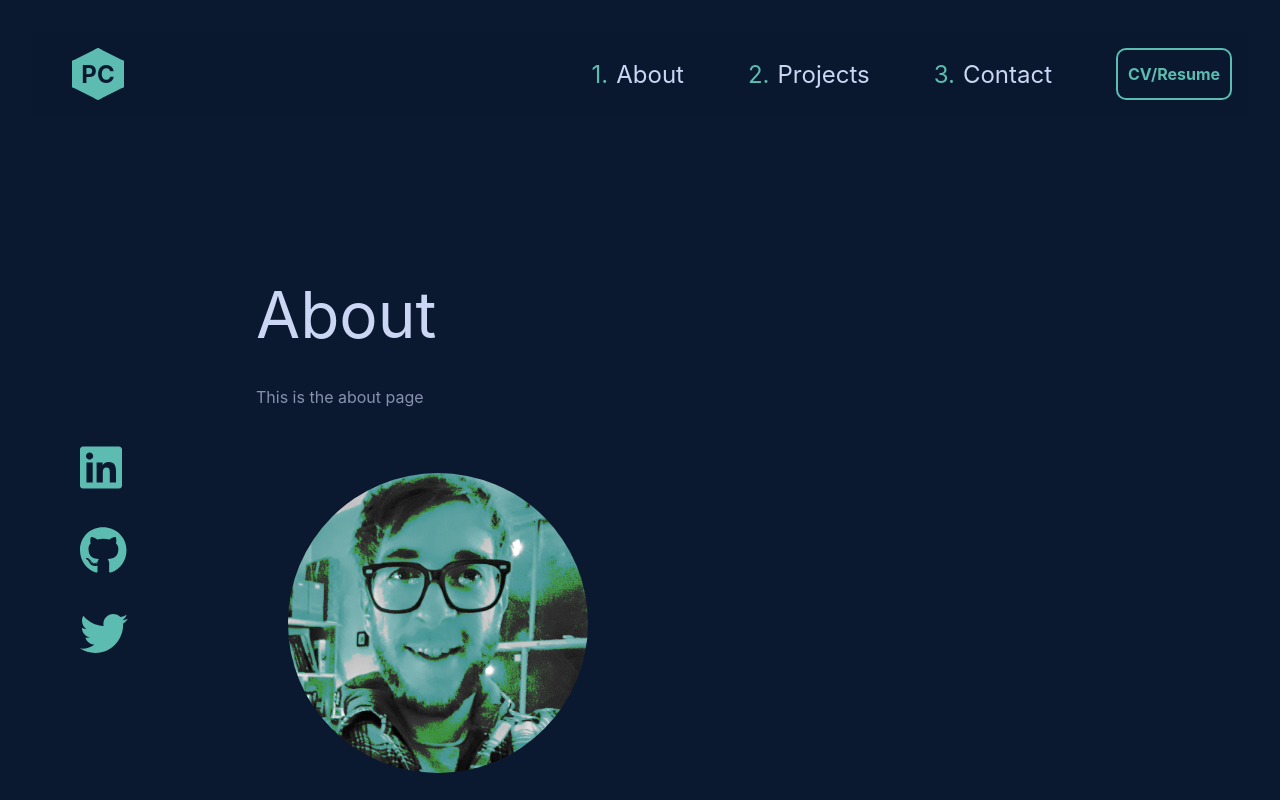
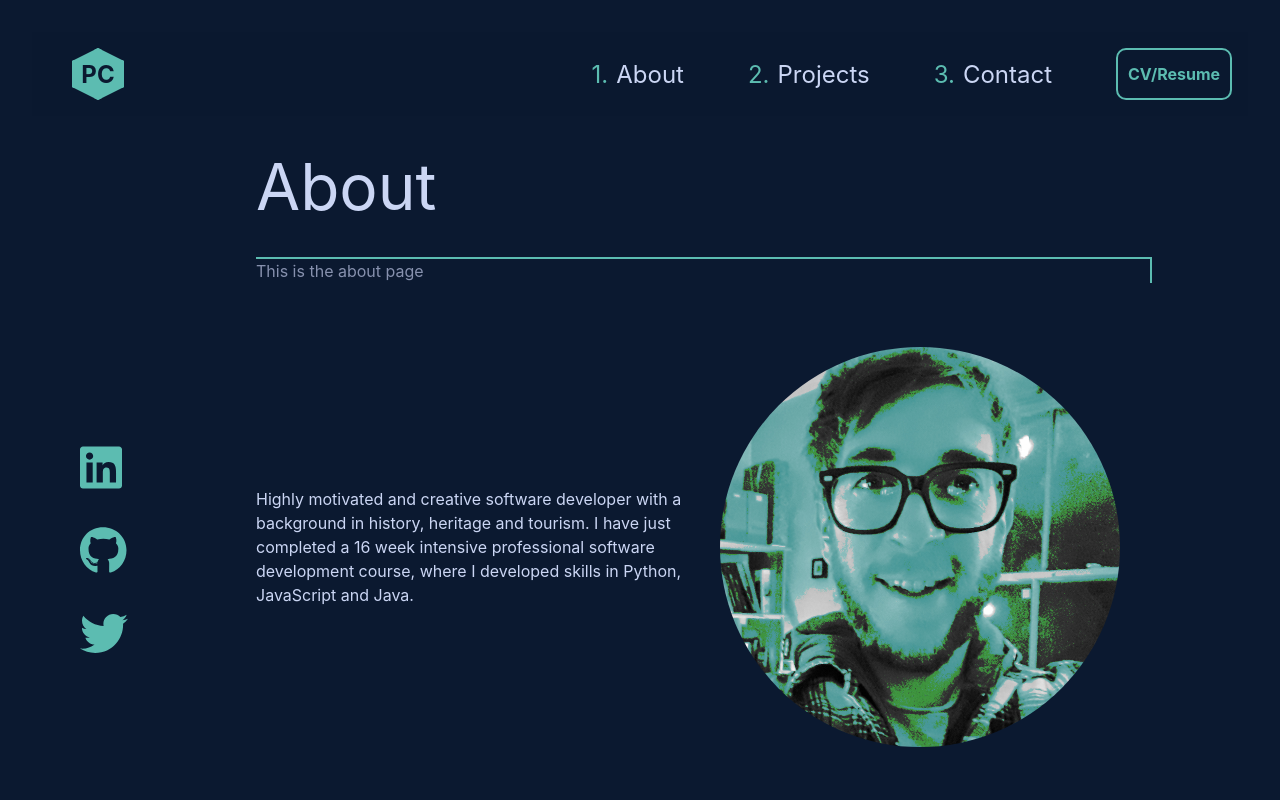
Before and after one commit to WaxenOsprey/WaxenOsprey.github.io, a React (Create React App) app: page /about in a window 1280 px wide. Shown: the top 800 px of the page. Built offline with nearby package versions, Linux system fonts and the light colour scheme.

Commit message:
removed extra margin at top of containers

```diff
--- a/src/containers/About.js
+++ b/src/containers/About.js
@@ -4,23 +4,31 @@ import profilePic from '../assets/pic5.jpg'
 const About = () => {
     return (
     <>
-
                 <AboutContainer>
                     <Title>About</Title>
                     <Message>This is the about page</Message>
+
+                    <AboutWrapper>
+                        <UpperContainer>
                             <ProfilePic src={profilePic} alt="profile picture"/>
+                            <UpperWrapper>
                                 <AboutSection>
-                Lorem ipsum dolor sit amet, consectetur adipiscing elit. Phasellus elit lacus, bibendum vitae neque ut, commodo sodales nibh. Sed aliquet fermentum ex sit amet iaculis. Proin mattis nunc metus, congue luctus quam varius ut. Cras dapibus in odio non aliquet. Suspendisse nisl mauris, aliquet sit amet maximus sit amet, tristique a ante. Proin rutrum blandit sodales. Sed accumsan vestibulum urna, a congue enim sollicitudin egestas. Integer eu ultrices diam, id rutrum lectus. Nulla vitae nibh ac dolor fermentum mollis. Sed tincidunt ultrices arcu nec vestibulum. Aliquam consectetur eu dolor quis sodales. Phasellus cursus et neque a porta. Donec vel scelerisque urna, a auctor justo. Cras sit amet magna eget tellus bibendum vehicula. In volutpat justo id sem porttitor, non pulvinar justo congue. Aliquam facilisis luctus nunc, nec aliquet nisi semper sit amet.
+                                Highly motivated and creative software developer with a background in history, heritage and tourism. I have just completed a 16 week intensive professional software development course, where I developed skills in Python, JavaScript and Java.
 
                                 </AboutSection>
+                            </UpperWrapper>
+                        </UpperContainer>
+
                         <AboutSection>
-                Etiam ut justo maximus, pharetra orci mattis, ornare ipsum. Fusce vehicula, risus nec gravida ullamcorper, metus felis tempor risus, eget convallis massa velit sed lorem. Mauris et felis mauris. Vivamus dictum sem augue, sed mollis enim aliquam sed. Nulla id pellentesque lacus, quis fringilla nisl. Duis sagittis tellus arcu, ut suscipit dolor lobortis in. Donec massa dolor, congue quis urna ut, ornare varius eros. Morbi euismod nunc ut massa aliquet, eget iaculis lectus suscipit. Duis faucibus quam eros, non aliquet nulla consectetur sodales.
+                        My strengths lie in my capacity for self-driven research and my proven commitment to lifelong learning. I excel in communicating complex information clearly and concisely. Additionally, I have valuable experience in working efficiently in busy and fast-paced environments.
 
                         </AboutSection>
 
                         <AboutSection>
-                Nunc diam quam, gravida at nunc sit amet, dapibus vulputate urna. Quisque quam nisi, semper in ex quis, pharetra laoreet magna. Nunc mattis euismod leo, et maximus massa gravida vel. Maecenas maximus nisl est, et elementum justo congue vitae. Donec at efficitur risus. Nulla non arcu ultrices, molestie orci eget, iaculis ante. Donec ultricies tristique arcu, sit amet porttitor orci pharetra vitae. Vestibulum mollis faucibus varius. Donec commodo augue molestie ante molestie sodales. Aliquam euismod accumsan lectus, quis dictum nisi dapibus sit amet. Duis vel ultricies nunc.
+                        Despite an ongoing passion for history and heritage, I have pursued a new career in software development, to leverage my strengths which I believe are well-suited to the tech sector. I thoroughly enjoy building things and being part of ambitious projects. I enjoy collaborating in busy team environments, yet I am also happy to work independently. I strongly believe in the central role of technology in driving society forward and finding solutions to improve our lives. My professional ambition is to find a place in the Scottish tech ecosystem where I can contribute effectively.
                         </AboutSection>
+                    </AboutWrapper>
+
                 </AboutContainer>
 
 
@@ -28,12 +36,42 @@ const About = () => {
     </> );
 }
 
+
+
+
+
 const AboutContainer = styled.div`
     display: flex;
     flex-direction: column;
-    margin: 8rem;
+    margin-left: 8rem;
+    margin-right: 8rem;
     width: 100%;
 `;
+
+const AboutWrapper = styled.div`
+    display: flex;
+    flex-direction: column;
+    justify-content: center;
+    align-items: center;
+    width: 100%;
+`;
+
+const UpperWrapper = styled.div`
+    display: flex;
+    flex-direction: column;
+    width: 50%;
+    justify-content: center;
+
+`;
+
+const UpperContainer = styled.div`
+    display: flex;
+    flex-direction: row-reverse;
+    margin-bottom: 2rem;
+    justify-content: space-between;
+
+`;
+
 
 const Title = styled.p`
     color: rgb(203,214,244);
@@ -50,11 +88,13 @@ const Message = styled.p`
     margin-top: 2rem;
     margin-bottom: 2rem;
     line-height: 1.5;
+    border-top: 2px solid rgb(92,188,177);
+    border-right: 2px solid rgb(92,188,177);
 `
 
 const ProfilePic = styled.img`
-    height: 300px;
-    width: 300px;
+    height: 400px;
+    width: 400px;
     border-radius: 50%;
     margin: 2rem;
 `;
@@ -67,6 +107,7 @@ const AboutSection = styled.p`
     margin-top: 2rem;
     margin-bottom: 2rem;
     line-height: 1.5;
+
 `
 
 export default About;
--- a/src/containers/Projects.js
+++ b/src/containers/Projects.js
@@ -29,7 +29,7 @@ const Projects = ({ projects }) => {
     return (
         <ProjectsContainer>
             <Title>Projects</Title>
-            <Message>This is the projects page. Select a project:</Message>
+            <Message>Select a project:</Message>
 
             <ProjectsWrapper>
                 <SelectedProjectContainer>
@@ -105,7 +105,9 @@ const Projects = ({ projects }) => {
 const ProjectsContainer = styled.div`
     display: flex;
     flex-direction: column;
-    margin: 8rem;
+    /* margin: 2rem; */
+    margin-left: 8rem;
+    margin-right: 8rem;
     width: 100%;
 `;
 
@@ -144,6 +146,7 @@ const Message = styled.p`
     border-top: 2px solid rgb(92,188,177);
     border-right: 2px solid rgb(92,188,177);
     padding-top: 1rem;
+    text-align: left;
 `
 
 const MenuItem = styled.p`
--- a/src/sectionStrings.js
+++ b/src/sectionStrings.js
@@ -25,9 +25,31 @@ export const solarSystemTechnologies = `
 - **HTML and CSS:** Crafted engaging and visually appealing frontend pages using HTML and CSS, adhering to strict project guidelines that prohibited external libraries like Bootstrap.`;
 
 // PhoenixTrader
-export const phoenixTraderOverview = `**SolarSystem.DB** is a dynamic web application designed to visualise and manage information related to the Solar System. Developed with a user-centric approach, this project offers an immersive experience in exploring celestial objects stored within a PostgreSQL database. Offering full CRUD (Create, Read, Update, Delete) functionality, users can seamlessly add, edit, or remove solar entities. One of the standout features of SolarSystem.DB is its login system, empowering users to keep track of their interactions and journey. The 'system report' feature provides insights into user visits and interactions with the Solar System's components. This project showcases my proficiency in object-oriented programming with Python, as well as my mastery of Test Driven Development (TDD) principles. I ensured adherence to RESTful route conventions, further demonstrated by the cleverly nested routes dedicated to moons, reflecting their unique relationship with their respective planets. Notably, SolarSystem.DB was crafted without relying on JavaScript or front-end frameworks, in alignment with strict project guidelines.`;
-export const phoenixTraderFeatures = 'List of features for PhoenixTrader...';
-export const phoenixTraderTechnologies = 'Technologies used in PhoenixTrader...';
+export const phoenixTraderOverview = `**PhoenixTrader** is a dynamic fullstack web application engineered to provide personal investment portfolio management. With a robust integration of live market data, this project empowers users to make informed decisions by providing real-time insights into their investment holdings. PhoenixTrader offers a comprehensive suite of features tailored to streamline the portfolio management process, making it a standout solution for both novice and seasoned investors.`;
+export const phoenixTraderFeatures = `
+- **Portfolio Management**: PhoenixTrader allows users to maintain a detailed record of their investment holdings. Users can effortlessly add, edit, or remove stocks from their portfolio and monitor their performance over time. The system also supports real-time buying and selling of stocks at current market prices, ensuring accurate portfolio tracking.
+
+- **Order History**: Accessing a complete order history is made easy with PhoenixTrader. Users can quickly review their trading activity and decisions, helping them analyze past transactions and refine their investment strategy.
+
+- **Watchlist**: Stay informed and never miss an opportunity with PhoenixTrader's personalized watchlist feature. Users can curate a list of stocks they want to monitor closely, ensuring they are always up-to-date on relevant market movements.
+
+- **Performance Analytics**: PhoenixTrader leverages live market data and combines it with the user's transaction history to generate comprehensive performance analytics. Users can gain valuable insights into their portfolio's growth, asset allocation, and returns.
+
+- **Interactive Charts**: Visualize portfolio performance effortlessly with dynamic piecharts and candlestick charts. These charts harness the powerful HighCharts library and real-time data from the FinnHub API, providing users with clear and actionable insights into their investments.
+
+- **Tailored News Stories**: Stay ahead of the curve with customized news stories related to your portfolio holdings or the stocks you are tracking. PhoenixTrader keeps users informed about market developments that directly impact their investments.';`
+
+export const phoenixTraderTechnologies = `- **MongoDB**: The project utilizes MongoDB as the database system, ensuring efficient storage and retrieval of portfolio data.
+
+- **Express.js**: PhoenixTrader employs Express.js for server-side routing and API handling, contributing to a smooth and responsive user experience.
+
+- **React JS**: The frontend is built with React JS, delivering a dynamic and interactive interface for users to manage their portfolios and access real-time market information.
+
+- **FinnHub API**: Real-time market data is fetched from the FinnHub API, enabling accurate and up-to-date portfolio tracking and analytics.
+
+- **Node.js**: Node.js powers the server-side of PhoenixTrader, facilitating real-time communication with external APIs and ensuring seamless data flow.
+
+- **Jest**: Jest, a JavaScript testing framework, is used for testing and ensuring the reliability and stability of the application.`;
 
 // Gwentish!
 export const gwentishOverview = 'Description of Gwentish! overview...';
```
Also changed, not shown: src/assets/world4.svg (added). Lines whose indentation alone changed are shown as unchanged.
